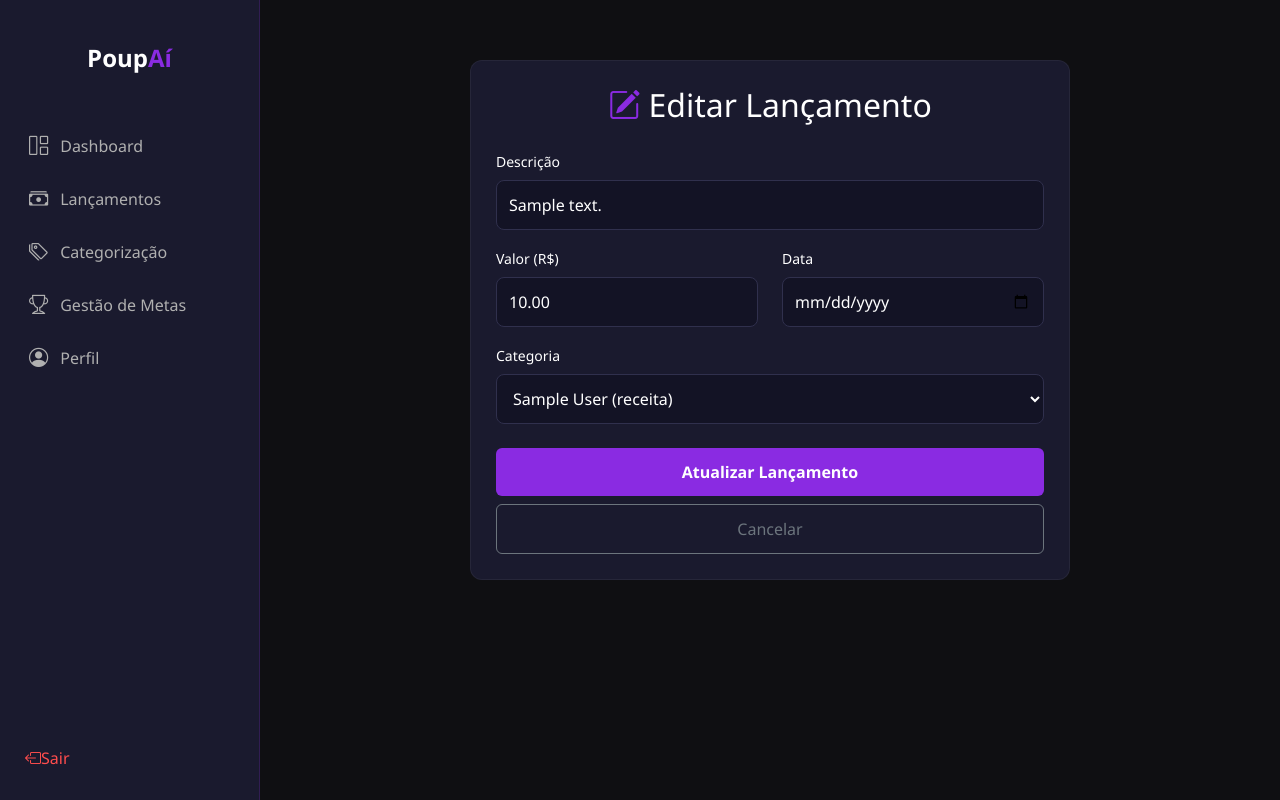
After one commit to suzanacavalcante/gestao_financeira, a Django app: page /accounts/lancamentos/editar/1 in a window 1280 px wide. The commit adds this page. Run offline with Django 5.2, Linux system fonts and the light colour scheme; a user stored in the database is signed in; tables that the repository leaves empty hold one stand-in row (values such as "Sample post").

Commit message:
Funcionalidade para alterar/excluir um Lançamento Financeiro

```diff
--- a/djangoapp/accounts/forms.py
+++ b/djangoapp/accounts/forms.py
@@ -11,12 +11,14 @@ class LancamentoForm(forms.ModelForm):
         model = Lancamento
         fields = ['descricao', 'valor', 'data', 'categoria']
         widgets = {
-            'data': forms.DateInput(attrs={'type': 'date'})
+            'data': forms.DateInput(attrs={'type': 'date'}),
         }
 
     def __init__(self, *args, **kwargs):
-        user = kwargs.pop('user', None) # Pega o usuário pela view
-        super(LancamentoForm, self).__init__(*args, *kwargs)
+        # Captura o 'user' e remove do kwargs ANTES de passar para o super()
+        user = kwargs.pop('user', None)
+        super(LancamentoForm, self).__init__(*args, **kwargs)
+
+        # Agora aplicamos o filtro se o usuário existir
         if user:
-            # Filtra as categorias para mostrar apenas as do usuário logado
             self.fields['categoria'].queryset = Categoria.objects.filter(user=user)
--- /dev/null
+++ b/djangoapp/accounts/templates/accounts/form_lancamento.html
@@ -0,0 +1,54 @@
+{% extends 'base.html' %}
+
+{% block title %}{{ titulo }} - PoupAí{% endblock %}
+
+{% block content %}
+<div class="container d-flex justify-content-center align-items-center" style="min-height: 70vh;">
+    <div class="card-custom" style="width: 100%; max-width: 600px;">
+        <h2 class="mb-4 text-center">
+            <span style="color: #8a2be2;"><i class="bi bi-pencil-square"></i></span>
+            {{ titulo }}
+        </h2>
+
+        <form method="POST">
+            {% csrf_token %}
+
+            <div class="mb-3">
+                <label class="text-gray small mb-2">Descrição</label>
+                {{ form.descricao }}
+            </div>
+
+            <div class="row">
+                <div class="col-md-6 mb-3">
+                    <label class="text-gray small mb-2">Valor (R$)</label>
+                    {{ form.valor }}
+                </div>
+                <div class="col-md-6 mb-3">
+                    <label class="text-gray small mb-2">Data</label>
+                    {{ form.data }}
+                </div>
+            </div>
+
+            <div class="mb-4">
+                <label class="text-gray small mb-2">Categoria</label>
+                {{ form.categoria }}
+            </div>
+
+            <div class="d-grid gap-2">
+                <button type="submit" class="btn btn-purple" style="background-color: #8a2be2; border: none; color: white; padding: 12px; font-weight: 600;">
+                    Atualizar Lançamento
+                </button>
+                <a href="{% url 'lancamentos' %}" class="btn btn-outline-secondary" style="padding: 12px;">
+                    Cancelar
+                </a>
+            </div>
+        </form>
+    </div>
+</div>
+<style>
+    input, select {
+        width: 100%; padding: 12px; background: #131325 !important; border: 1px solid #30304d !important;
+        color: white !important; border-radius: 8px !important;
+    }
+</style>
+{% endblock %}
--- a/djangoapp/accounts/urls.py
+++ b/djangoapp/accounts/urls.py
@@ -8,4 +8,6 @@ urlpatterns = [
     path('categorias/editar/<int:pk>', views.editar_categoria, name='editar_categoria'),
     path('categorias/excluir/<int:pk>', views.excluir_categoria, name='excluir_categoria'),
     path('lancamentos/', views.lancamentos, name='lancamentos'),
+    path('lancamentos/editar/<int:pk>', views.editar_lancamento, name='editar_lancamento'),
+    path('lancamentos/excluir/<int:pk>', views.excluir_lancamento, name='excluir_lancamento'),
 ]
--- a/djangoapp/accounts/views.py
+++ b/djangoapp/accounts/views.py
@@ -75,3 +75,32 @@ def lancamentos(request):
     lista_lancamentos = Lancamento.objects.filter(user=request.user).order_by('-data')
 
     return render(request, 'accounts/lancamentos.html', {'form': form, 'lancamentos': lista_lancamentos})
+
+@login_required
+def editar_lancamento(request, pk):
+    # 1. Buscamos o registro no banco
+    lancamento = get_object_or_404(Lancamento, pk=pk, user=request.user)
+
+    if request.method == 'POST':
+        # 2. IMPORTANTE: Nomeie 'data' e 'instance'.
+        # Isso evita que o Django confunda o objeto lancamento com os dados do POST.
+        form = LancamentoForm(data=request.POST, instance=lancamento, user=request.user)
+        if form.is_valid():
+            form.save()
+            return redirect('lancamentos')
+    else:
+        # 3. No GET, também nomeamos explicitamente
+        form = LancamentoForm(instance=lancamento, user=request.user)
+
+    return render(request, 'accounts/form_lancamento.html', {
+        'form': form,
+        'titulo': 'Editar Lançamento'
+    })
+
+@login_required
+def excluir_lancamento(request, pk):
+    lancamento = get_object_or_404(Lancamento, pk=pk, user=request.user)
+    if request.method == 'POST':
+        lancamento.delete()
+        return redirect('lancamentos')
+    return render(request, 'accounts/confirmar_exclusao.html', {'obj': lancamento})
```
Also changed, not shown: djangoapp/accounts/templates/accounts/lancamentos.html (+9 -0 lines).
